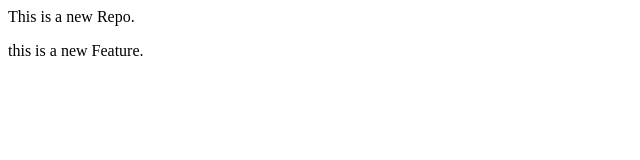
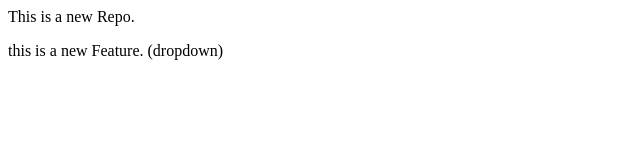
Before and after one commit to MayurRatnani/LocalRepo, a plain HTML site: page index.html in a window 1280 px wide. Shown: the full height of the page, 0-640 px from the left. Drawn offline with Linux system fonts and the light colour scheme.

Commit message:
Add dropdown

```diff
--- a/index.html
+++ b/index.html
@@ -1,2 +1,2 @@
 <p>This is a new Repo.</p>
-<p>this is a new Feature.</p>
+<p>this is a new Feature. (dropdown)</p>
```
